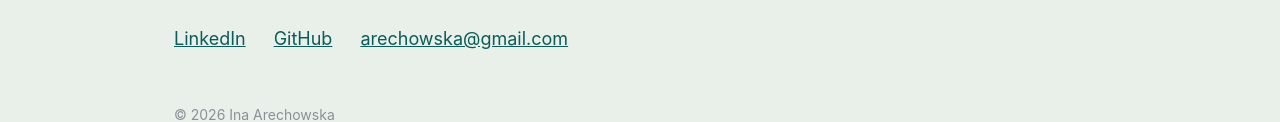
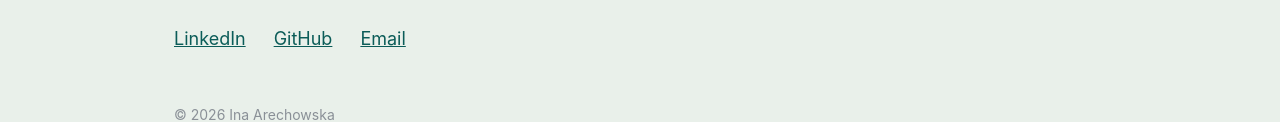
Before and after one commit to arechowska/arechowska.github.io, a plain HTML site: page index.html in a window 1280 px wide. Shown: the part 3388-3510 px from the top of the page. Drawn offline with Linux system fonts and the light colour scheme.

Commit message:
Hide email from scrapers

```diff
--- a/index.html
+++ b/index.html
@@ -262,9 +262,12 @@ nav .wrap{gap:8px}
   <h2>Working on something similar?</h2>
   <p class="intro">If you're moving documentation for many clients into one source, or testing an AI assistant on your own documentation, I'd be glad to compare notes.</p>
   <p class="intro">I also take on small consulting projects in documentation architecture, docs-as-code and AI-ready documentation.</p>
-  <p class="contact"><a href="https://www.linkedin.com/in/arechowska/">LinkedIn</a><a href="https://github.com/arechowska">GitHub</a><a href="mailto:arechowska@gmail.com">arechowska@gmail.com</a></p>
+  <p class="contact"><a href="https://www.linkedin.com/in/arechowska/">LinkedIn</a><a href="https://github.com/arechowska">GitHub</a><a href="#contact" class="em" data-u="arechowska" data-d="gmail.com">Email</a></p>
 </div></section>
 
 <footer class="band base"><div class="wrap">© 2026 Ina Arechowska</div></footer>
+<script>
+document.querySelectorAll('a.em').forEach(function(a){a.addEventListener('click',function(e){e.preventDefault();location.href='mai'+'lto:'+a.dataset.u+'@'+a.dataset.d;});});
+</script>
 </body>
 </html>
```
